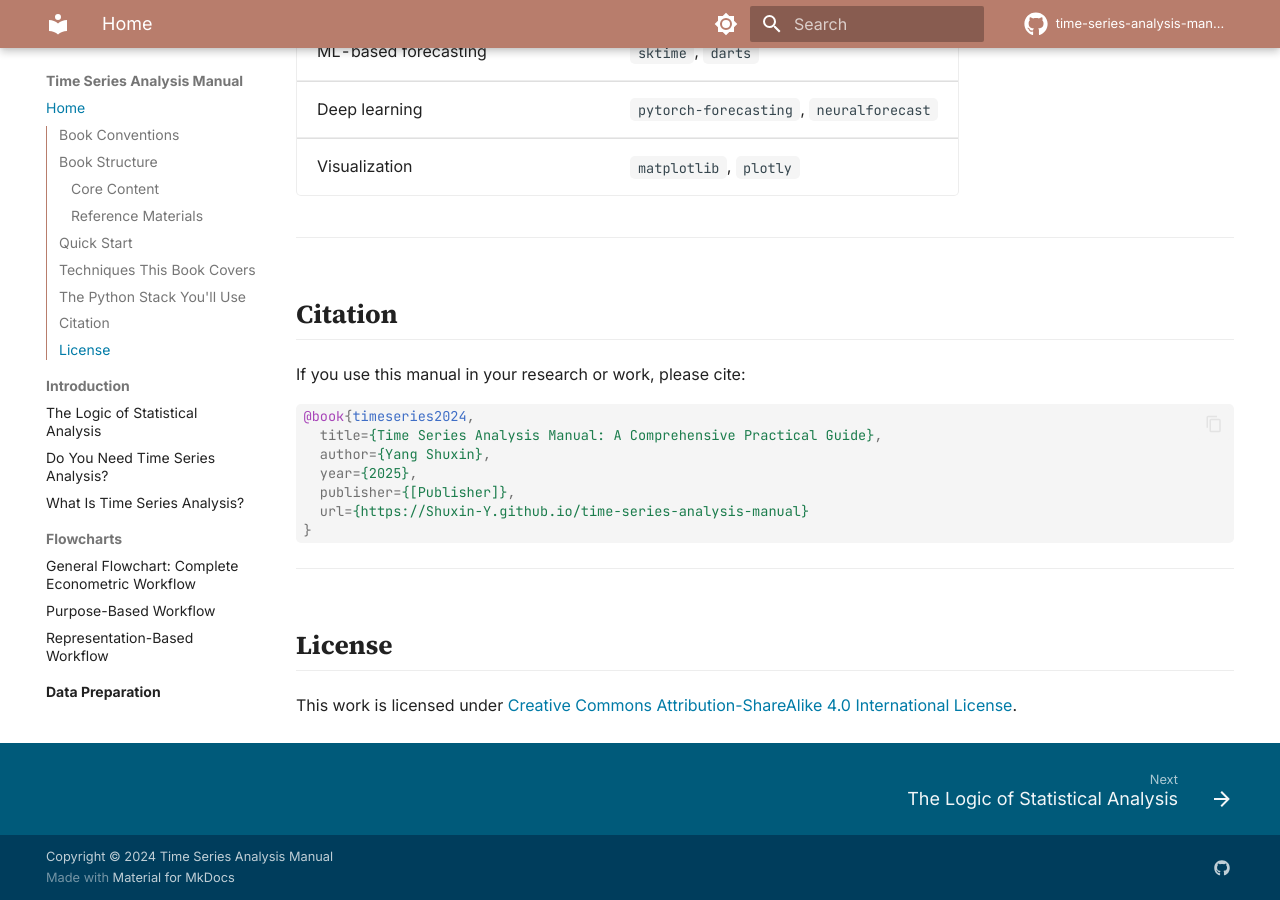
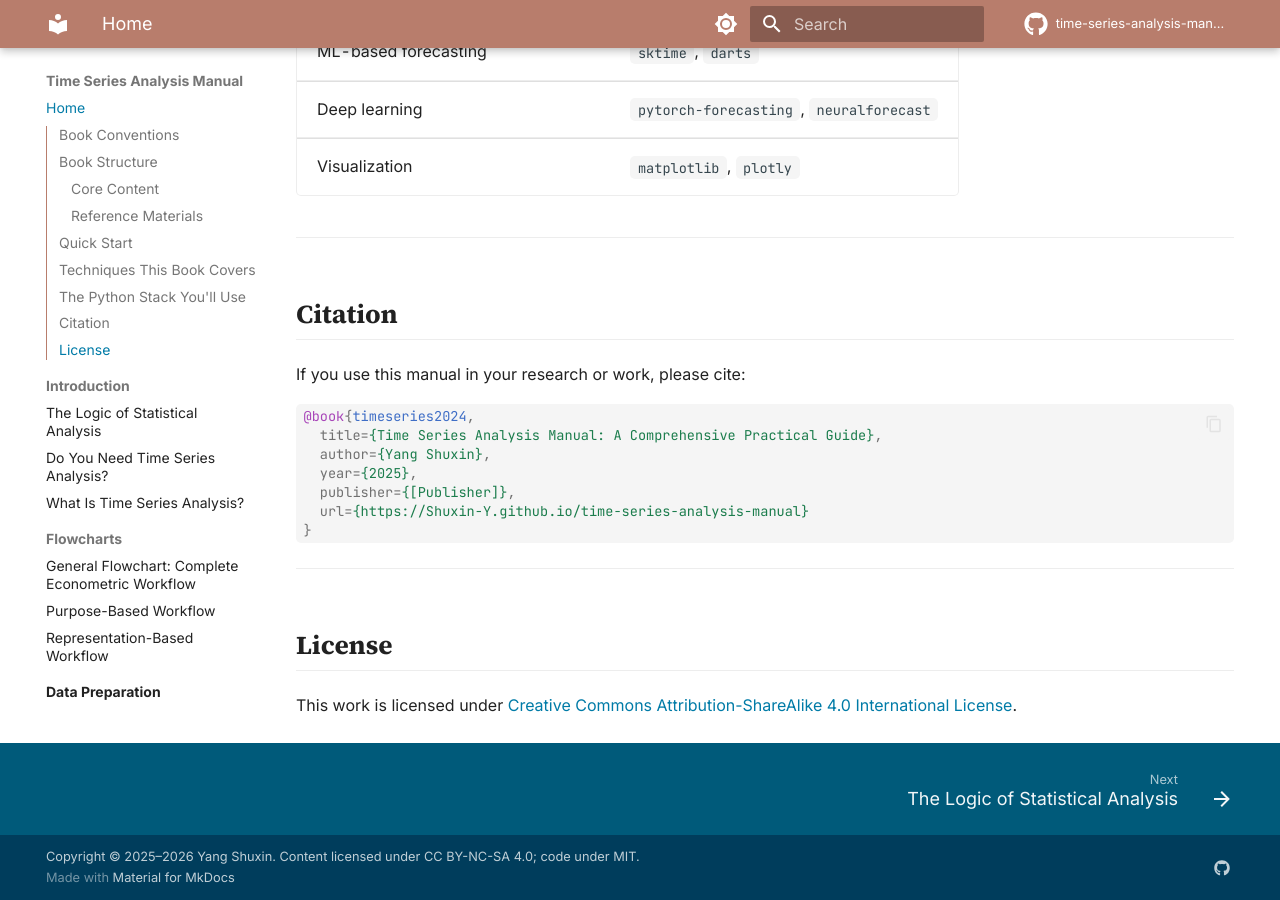
Before and after one commit to Shuxin-Y/time-series-analysis-manual, an MkDocs documentation site: the page built from docs/index.md, in a window 1280 px wide and 900 px high, scrolled down 2700 px. Built offline with MkDocs 1.6.1 and Material for MkDocs 9.7.7, drawn with Linux system fonts in a browser that asks for light colours; comment, search, counter and statistics services are not loaded.

Commit message:
docs(license): content under CC BY-NC-SA 4.0, code under MIT
The README declared the documentation CC BY-SA 4.0 and the code MIT, so
commercial reuse of the book was allowed, and the LICENSE and LICENSE-CODE
files it linked to did not exist. The content (text, mathematics, figures,
diagrams including their Mermaid source, glossary and inventory data,
brand assets) is now CC BY-NC-SA 4.0, with the full legal code in LICENSE.
LICENSE-CODE carries the MIT License with a scope note: it covers source
files, build and CI configuration, and code examples in the book, and its
"associated documentation files" are limited to comments and docstrings in
that code. The README badges and License section and the site footer
state both licenses and the copyright holder.

Co-Authored-By: Claude Opus 5.5 <noreply@anthropic.com>

```diff
--- a/mkdocs.yml
+++ b/mkdocs.yml
@@ -176,4 +176,7 @@ nav:
   - Design System Showcase: design-system-showcase.md
 
 # Copyright
-copyright: Copyright &copy; 2024 Time Series Analysis Manual
+copyright: >-
+  Copyright &copy; 2025&ndash;2026 Yang Shuxin.
+  Content licensed under <a href="https://creativecommons.org/licenses/by-nc-sa/4.0/">CC BY-NC-SA 4.0</a>;
+  code under <a href="https://github.com/Shuxin-Y/time-series-analysis-manual/blob/main/LICENSE-CODE">MIT</a>.
```
Also changed, not shown: README.md (+7 -3 lines), 2 other files.
